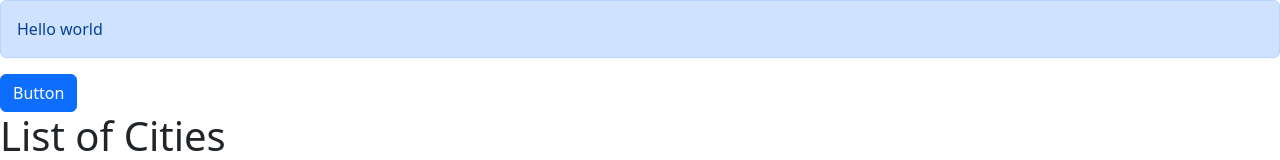
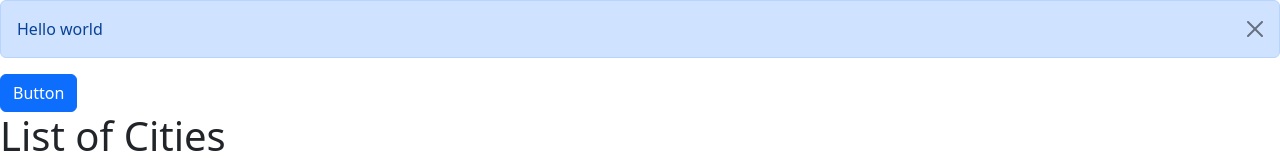
Before and after one commit to fabianoGDB/projeto_react_simples, a React (Vite) app in the folder react-app/: page / in a window 1280 px wide. Shown: the top 160 px of the page. Built offline with nearby package versions, Linux system fonts and the light colour scheme.

Commit message:
A0017: alert component changes

```diff
--- a/react-app/src/Components/Alert.tsx
+++ b/react-app/src/Components/Alert.tsx
@@ -2,10 +2,22 @@
 
 interface AlertProps {
   children: ReactNode;
+  onClose: () => void;
 }
 
-const Alert = ({ children }: AlertProps) => {
-  return <div className="alert alert-primary">{children}</div>;
+const Alert = ({ children, onClose }: AlertProps) => {
+  return (
+    <div className="alert alert-primary alert-dismissible">
+      {children}
+      <button
+        type="button"
+        className="btn-close"
+        data-bs-dismiss="alert"
+        aria-label="Close"
+        onClick={onClose}
+      ></button>
+    </div>
+  );
 };
 
 export default Alert;
```
